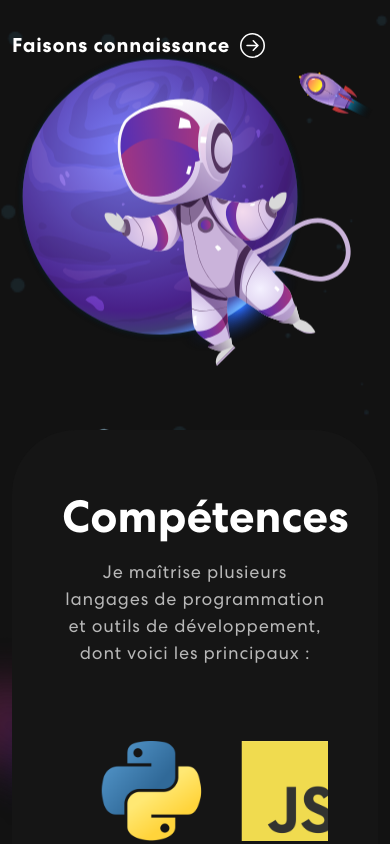
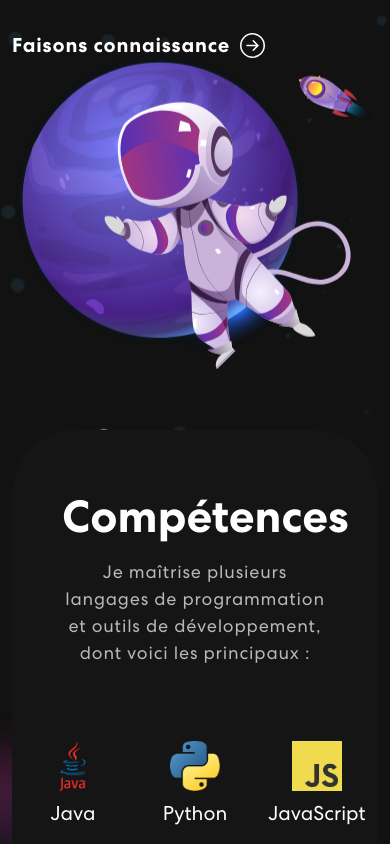
Before and after one commit to Amaroke/Portfolio, a React (Create React App) app: page / in a window 390 px wide. Shown: the part 1156-2000 px from the top of the page. Built offline with nearby package versions, Linux system fonts and the light colour scheme; the HTML template or start-up script is replaced by a standard one.

Commit message:
Responsive

```diff
--- a/src/App.css
+++ b/src/App.css
@@ -1,4 +1,3 @@
-/************ Custom Font ************/
 @font-face {
   font-family: Centra;
   src: url('./assets/font/CentraNo2-Bold.ttf');
@@ -17,7 +16,6 @@
   font-weight: 400;
 }
 
-/************ Default Css ************/
 * {
   margin: 0;
   padding: 0;
--- a/src/components/Projects/Modal.css
+++ b/src/components/Projects/Modal.css
@@ -86,12 +86,12 @@
     flex-direction: column;
     align-items: flex-start;
     text-align: center;
-  }
+}
 
-  .language-container p {
+.language-container p {
     display: flex;
     flex-direction: column;
     align-items: center;
     text-align: center;
     width: 60px;
-  }
+}
--- a/src/components/Projects/ProjectCard.js
+++ b/src/components/Projects/ProjectCard.js
@@ -10,9 +10,9 @@ export const ProjectCard = ({ title, resume, description, imgUrl, imgUrl1, imgUr
   return (
     <Col size={12} sm={6} md={4}>
       <div className="proj-imgbx" onClick={handleClick}>
-          <h4>{title}</h4>
-          <span>{resume}</span>
-          <span className="ClickMe">{"Plus d'infos →"}</span>
+        <h4>{title}</h4>
+        <span>{resume}</span>
+        <span className="ClickMe">{"Plus d'infos →"}</span>
       </div>
     </Col>
   )
--- a/src/components/Projects/Projects.css
+++ b/src/components/Projects/Projects.css
@@ -117,4 +117,4 @@
     font-size: 14px;
     font-weight: 500;
     color: #fff;
-  }
+}
--- a/src/components/Skills/Skills.css
+++ b/src/components/Skills/Skills.css
@@ -81,13 +81,15 @@
   z-index: -4;
 }
 
+@media screen and (min-width: 767px) {
+
   .skill-bx {
     overflow: hidden;
   }
 
   .image-banner-container {
-    width: 100%; /* Adjust this width to control the visible area of the banner */
-    overflow: hidden; /* Hide any content outside the container */
+    width: 100%;
+    overflow: hidden;
   }
 
   .image-banner {
@@ -99,7 +101,7 @@
     display: inline-block;
     vertical-align: middle;
     padding: 0 20px;
-    transition: transform 1s linear; /* Smoothly move items */
+    transition: transform 1s linear;
   }
 
   .image-banner img {
@@ -117,3 +119,37 @@
       transform: translateX(-107.3%);
     }
   }
+}
+
+
+@media screen and (max-width: 767px) {
+
+  .image-banner img {
+    max-height: 50px;
+    max-width: 50px;
+    margin-bottom: 10px;
+  }
+
+  .image-banner h5 {
+    font-weight: 5;
+  }
+
+  .image-banner {
+    white-space: normal;
+    overflow: hidden;
+    display: grid;
+    grid-template-columns: repeat(3, 1fr);
+    grid-gap: 20px;
+    align-items: center;
+    margin-left: -15%;
+    margin-right: -15%;
+  }
+
+  .image-banner .item {
+    display: block;
+    text-align: center;
+    padding: 0;
+    margin: 0 auto 20px;
+    transition: none;
+  }
+}
--- a/src/components/Skills/Skills.js
+++ b/src/components/Skills/Skills.js
@@ -12,6 +12,48 @@ import colorSharp from "../../assets/img/color-sharp.png";
 import "./Skills.css";
 
 export const Skills = () => {
+
+  const duplicat = (
+    <>
+      <div className="item">
+        <img src={logoJava} alt="Java" />
+        <h5>Java</h5>
+      </div>
+      <div className="item">
+        <img src={logoPython} alt="Python" />
+        <h5>Python</h5>
+      </div>
+      <div className="item">
+        <img src={logoJS} alt="JavaScript" />
+        <h5>JavaScript</h5>
+      </div>
+      <div className="item">
+        <img src={logoHtmlCss} alt="HTML/CSS" />
+        <h5>HTML/CSS</h5>
+      </div>
+      <div className="item">
+        <img src={logoVSCode} alt="VS Code" />
+        <h5>VS Code</h5>
+      </div>
+      <div className="item">
+        <img src={logoReact} alt="ReactJS" />
+        <h5>ReactJS</h5>
+      </div>
+      <div className="item">
+        <img src={logoGit} alt="Git" />
+        <h5>Git</h5>
+      </div>
+      <div className="item">
+        <img src={logoMySql} alt="MySQL" />
+        <h5>MySQL</h5>
+      </div>
+      <div className="item">
+        <img src={logoJetbrains} alt="IDE Jetbrains" />
+        <h5>IDE Jetbrains</h5>
+      </div>
+    </>
+  );
+
   return (
     <section className="skill" id="skills">
       <div className="container">
@@ -61,42 +103,7 @@ export const Skills = () => {
                     <img src={logoJetbrains} alt="IDE Jetbrains" />
                     <h5>IDE Jetbrains</h5>
                   </div>
-                  <div className="item">
-                    <img src={logoJava} alt="Java" />
-                    <h5>Java</h5>
-                  </div>
-                  <div className="item">
-                    <img src={logoPython} alt="Python" />
-                    <h5>Python</h5>
-                  </div>
-                  <div className="item">
-                    <img src={logoJS} alt="JavaScript" />
-                    <h5>JavaScript</h5>
-                  </div>
-                  <div className="item">
-                    <img src={logoHtmlCss} alt="HTML/CSS" />
-                    <h5>HTML/CSS</h5>
-                  </div>
-                  <div className="item">
-                    <img src={logoVSCode} alt="VS Code" />
-                    <h5>VS Code</h5>
-                  </div>
-                  <div className="item">
-                    <img src={logoReact} alt="ReactJS" />
-                    <h5>ReactJS</h5>
-                  </div>
-                  <div className="item">
-                    <img src={logoGit} alt="Git" />
-                    <h5>Git</h5>
-                  </div>
-                  <div className="item">
-                    <img src={logoMySql} alt="MySQL" />
-                    <h5>MySQL</h5>
-                  </div>
-                  <div className="item">
-                    <img src={logoJetbrains} alt="IDE Jetbrains" />
-                    <h5>IDE Jetbrains</h5>
-                  </div>
+                  {window.innerWidth >= 767 ? duplicat : null}
                 </div>
               </div>
             </div>
```
Lines whose indentation alone changed are shown as unchanged.
